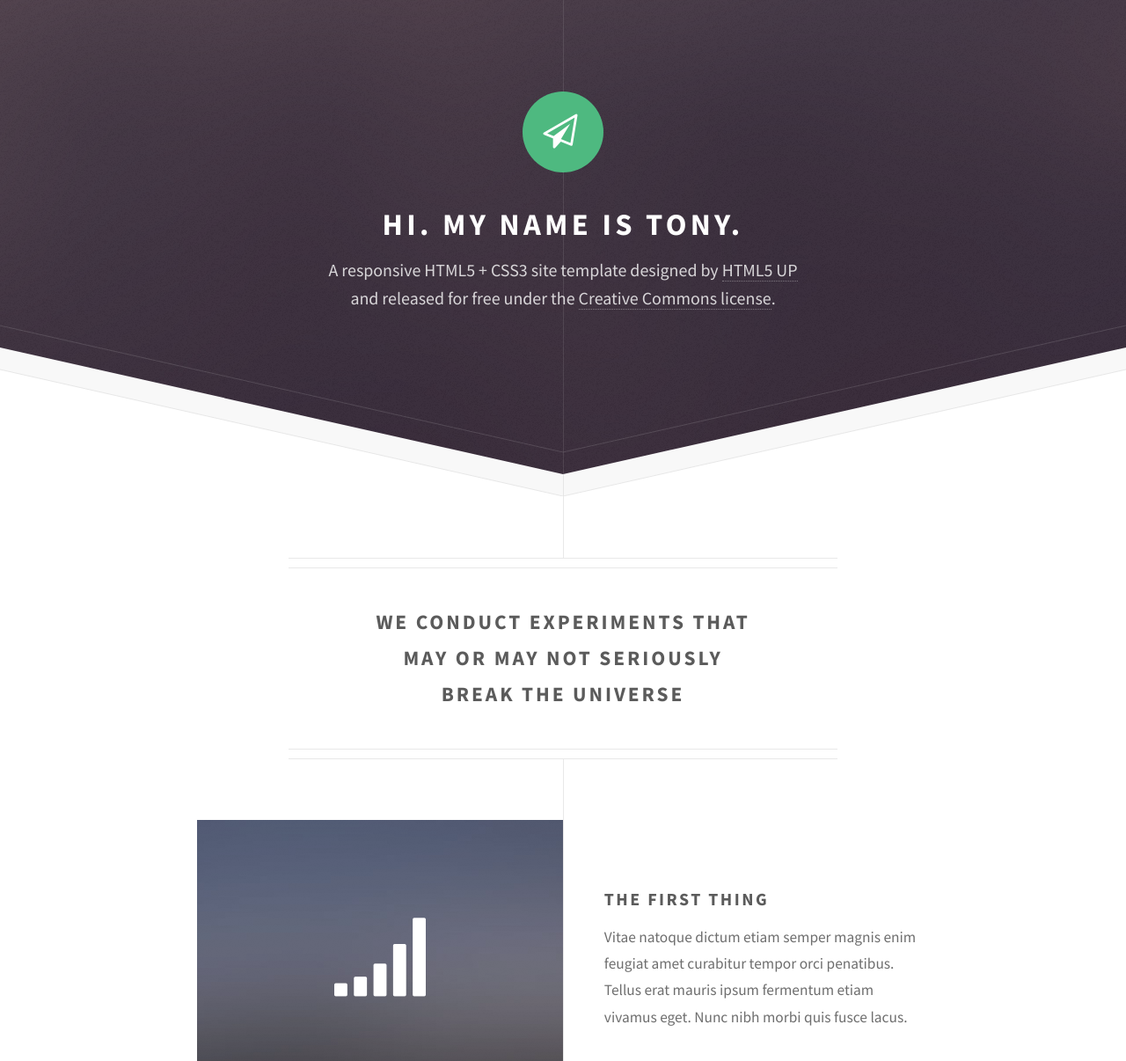
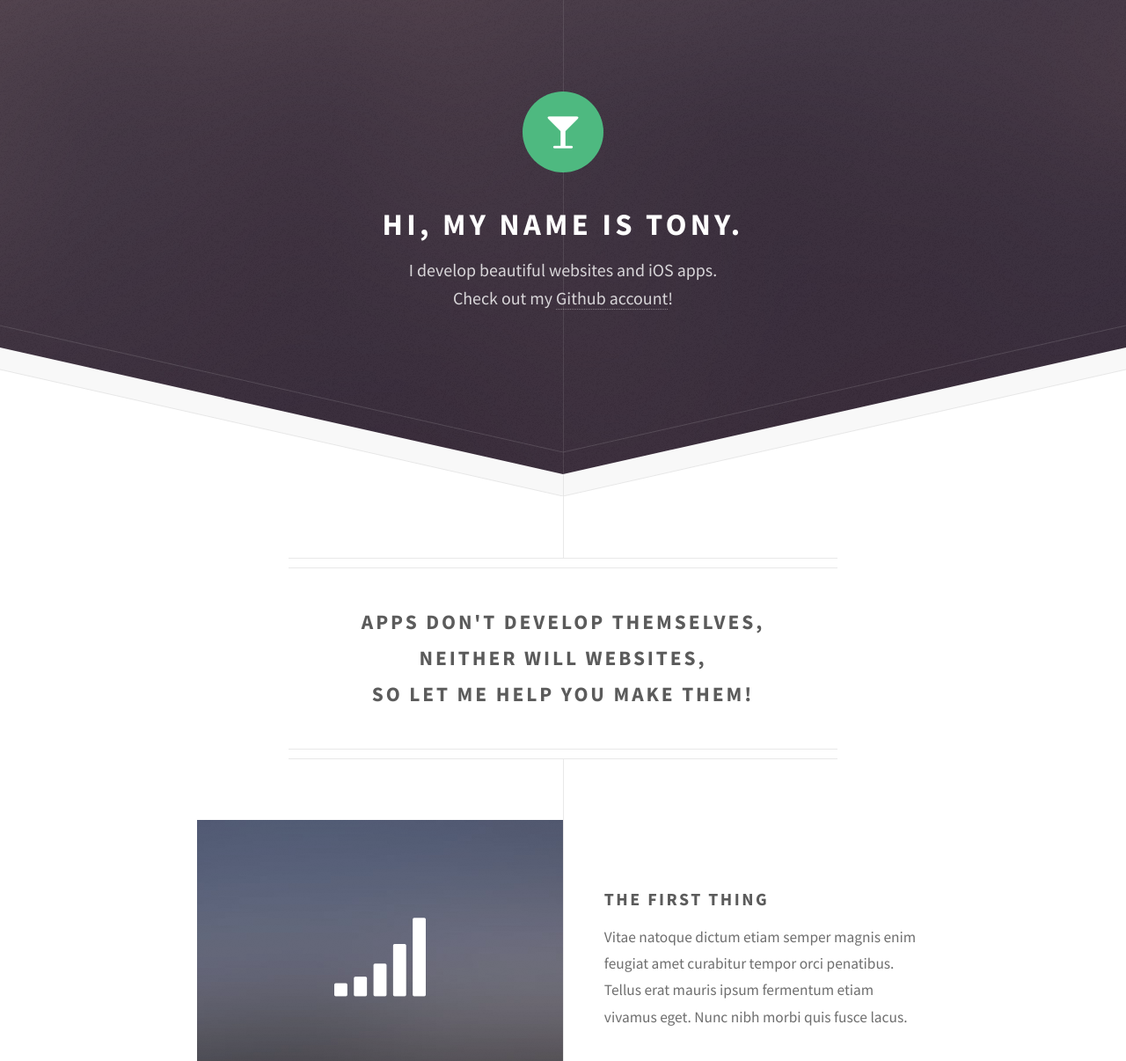
Before and after one commit to tonymuu/tonymuu.github.io-old, a plain HTML site: page template/html5up-directive/index.html in a window 1280 px wide. Shown: the top 1206 px of the page at 88% size. Drawn offline with Linux system fonts and the light colour scheme.

Commit message:
changes to the new templates

```diff
--- a/template/html5up-directive/index.html
+++ b/template/html5up-directive/index.html
@@ -17,22 +17,22 @@
 
 		<!-- Header -->
 			<div id="header">
-				<span class="logo icon fa-paper-plane-o"></span>
-				<h1>Hi. My name is Tony.</h1>
-				<p>A responsive HTML5 + CSS3 site template designed by <a href="http://html5up.net">HTML5 UP</a>
+				<span class="logo icon fa-glass"></span>
+				<h1>Hi, My name is Tony.</h1>
+				<p>I develop beautiful websites and iOS apps.
 				<br />
-				and released for free under the <a href="http://html5up.net/license">Creative Commons license</a>.</p>
+				Check out my <a href="http://github.com/tonymuu">Github account</a>!</p>
 			</div>
 
 		<!-- Main -->
 			<div id="main">
 
 				<header class="major container 75%">
-					<h2>We conduct experiments that
+					<h2>Apps don't develop themselves,
 					<br />
-					may or may not seriously
+					neither will websites,
 					<br />
-					break the universe</h2>
+					so let me help you make them!</h2>
 					<!--
 					<p>Tellus erat mauris ipsum fermentum<br />
 					etiam vivamus nunc nibh morbi.</p>
```
